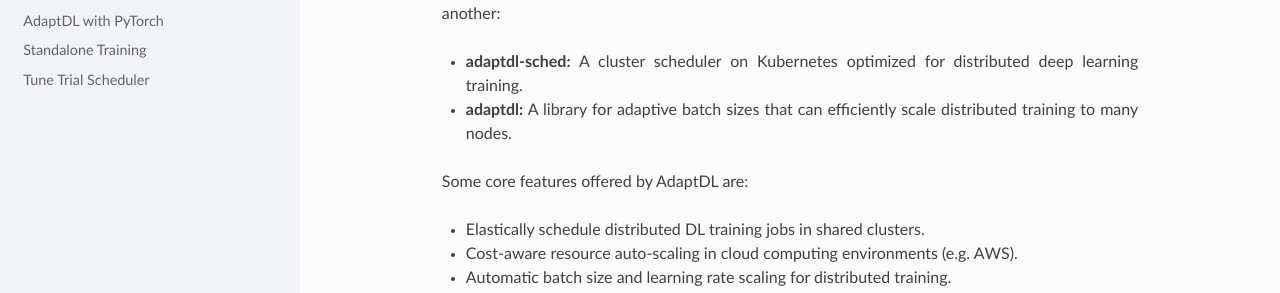
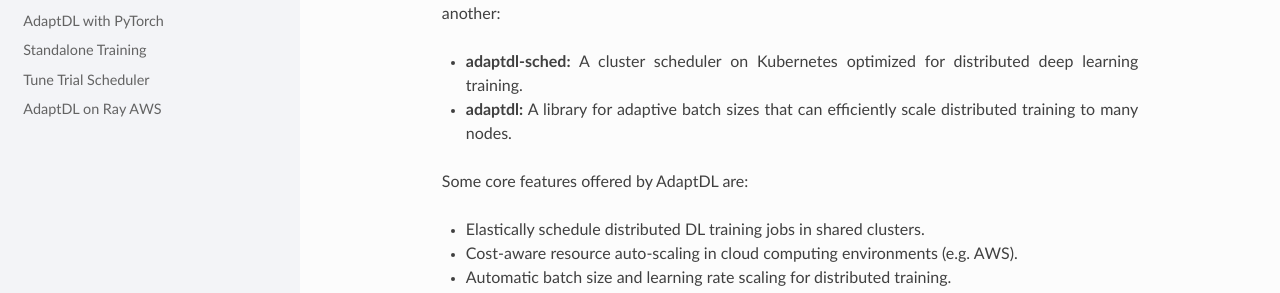
Before and after one commit to petuum/adaptdl, a Sphinx documentation site: the page built from docs/index.rst, in a window 1280 px wide. Shown: the part 302-595 px from the top of the page. Built offline with Sphinx 7.4.7 and the Read the Docs theme 2.0.0, drawn with Linux system fonts in a browser that asks for light colours; pages that are not in the unit, such as notebooks, are missing from menus.

Commit message:
add adaptdl ray to index

```diff
--- a/docs/index.rst
+++ b/docs/index.rst
@@ -36,4 +36,5 @@
    AdaptDL with PyTorch<adaptdl-pytorch.rst>
    Standalone Training<standalone-training.rst>
    Tune Trial Scheduler<ray/tune_tutorial.rst>
+   AdaptDL on Ray AWS<ray/aws_ray_adaptdl.rst>
    API Reference<api/adaptdl.rst>
```
